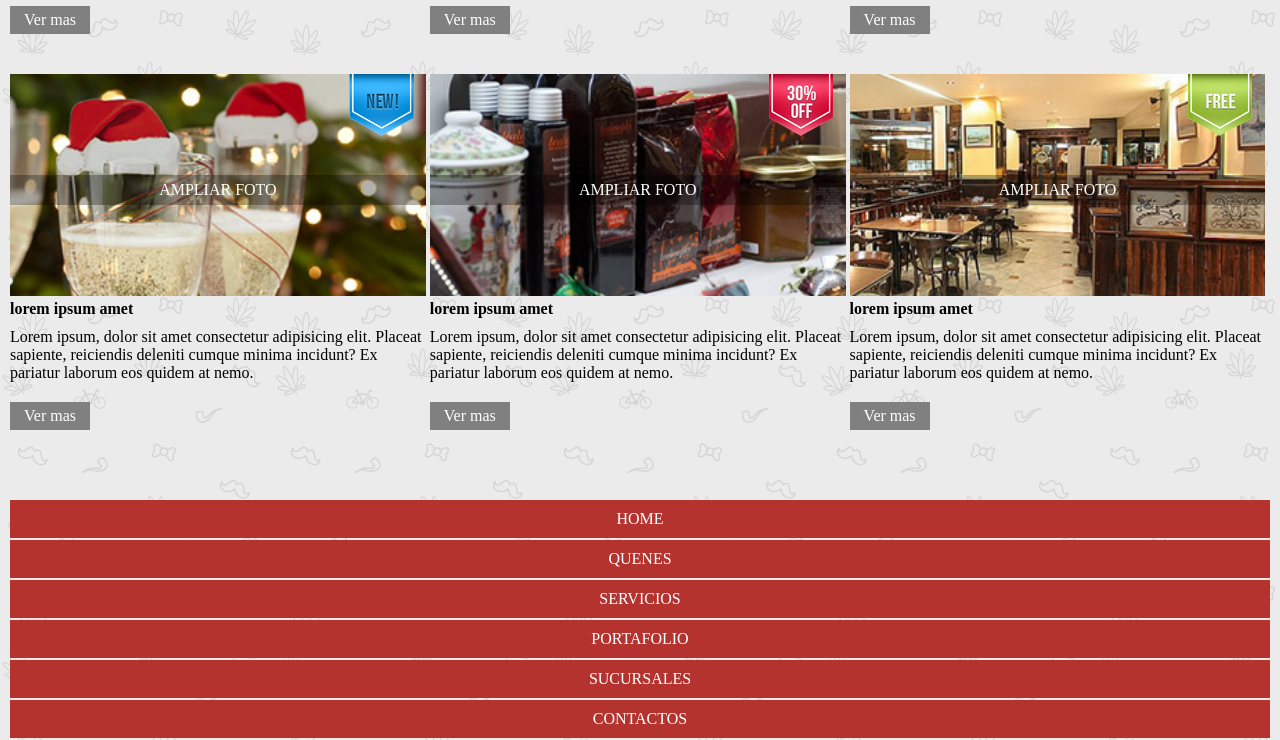
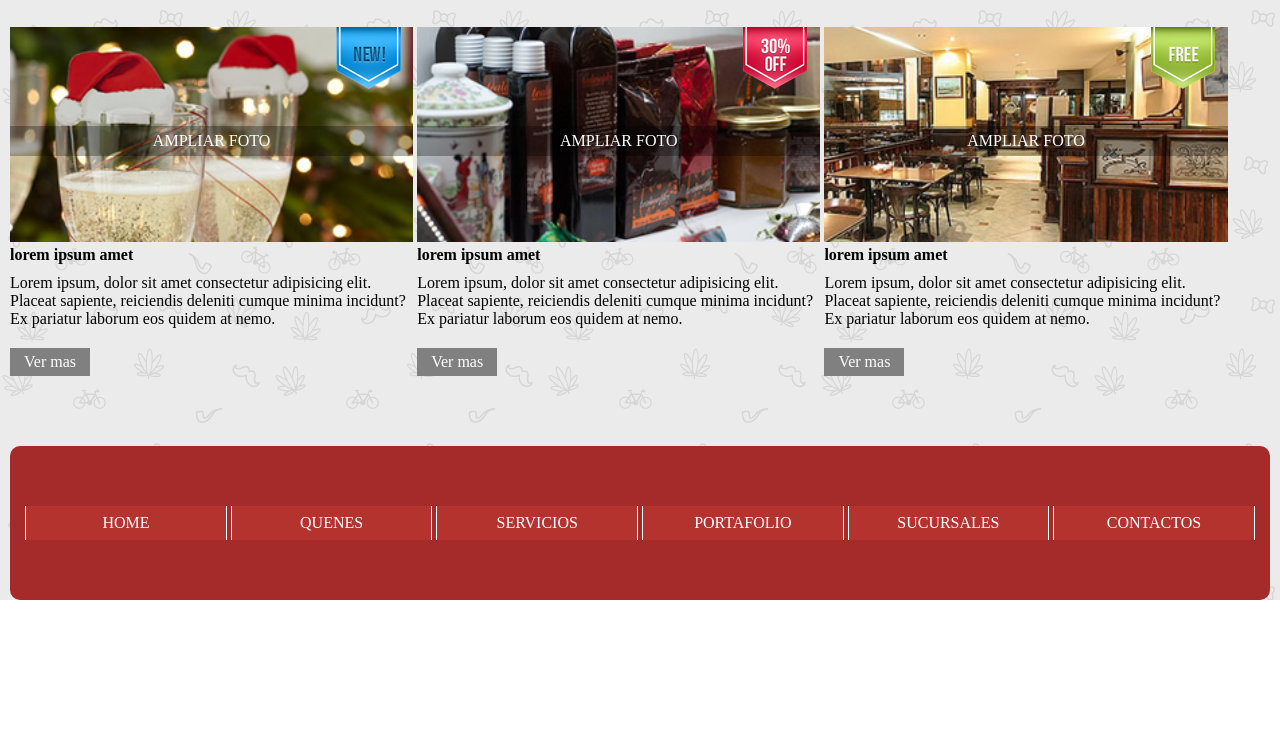
Before and after one commit to IvanLezcano/Cocina, a website: page views/index.html in a window 1280 px wide. Shown: the part 1089-1829 px from the top of the page. After the commit the page ends 1689 px from the top, so only its background shows below. Drawn offline with Linux system fonts and the light colour scheme; files that its build step writes are made by us from their sources; files whose address does not match are found by name.

Commit message:
arreglando footer

```diff
--- a/public/home.css
+++ b/public/home.css
@@ -181,6 +181,27 @@ li{
         display: inline-block;
         width: 49.6%;
     }
+    .home footer{
+        background-color: brown;
+        text-align: center;
+        padding-top: 60px;
+        padding-bottom: 60px;
+        border-radius: 10px 10px 10px 10px;
+    }
+    .home footer ul{
+
+
+    }
+    .home footer li {
+        display: inline-block;
+        width: 14.2%;
+        margin-left: 10px;
+        border-bottom: none;
+        border-right: 1px solid white;
+        border-left: 1px solid white;
+        text-transform: capitalize;
+
+    }
 
 
 }
@@ -188,9 +209,30 @@ li{
 @media (min-width: 1024px){
 
 .home article{
-    width: 33%;
+    width: 32%;
 }
 .home header li{
-    width: 16.45%;
+    width: 16.33%;
 }
+.home header ul{
+    margin-left: 0 !important;
 }
+.home footer{
+    background-color: brown;
+    text-align: center;
+    padding-top: 60px;
+    padding-bottom: 60px;
+    border-radius: 10px 10px 10px 10px;
+}
+
+.home footer li {
+    display: inline-block;
+    width: 16%;
+    border-bottom: none;
+    margin: 0;
+    border-right: 1px solid white;
+    border-left: 1px solid white;
+    padding: 8px 0;
+
+
+}
```
